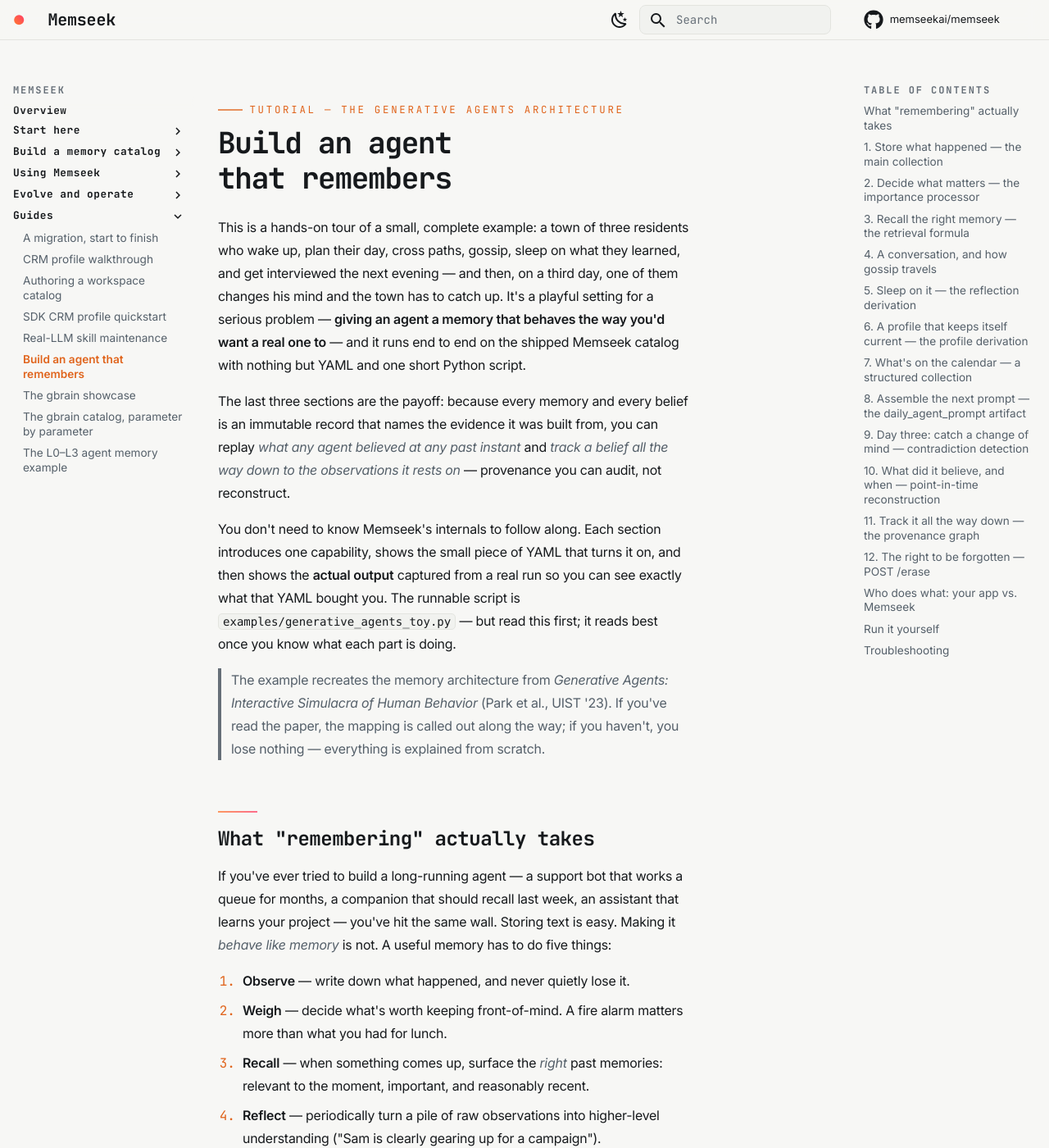
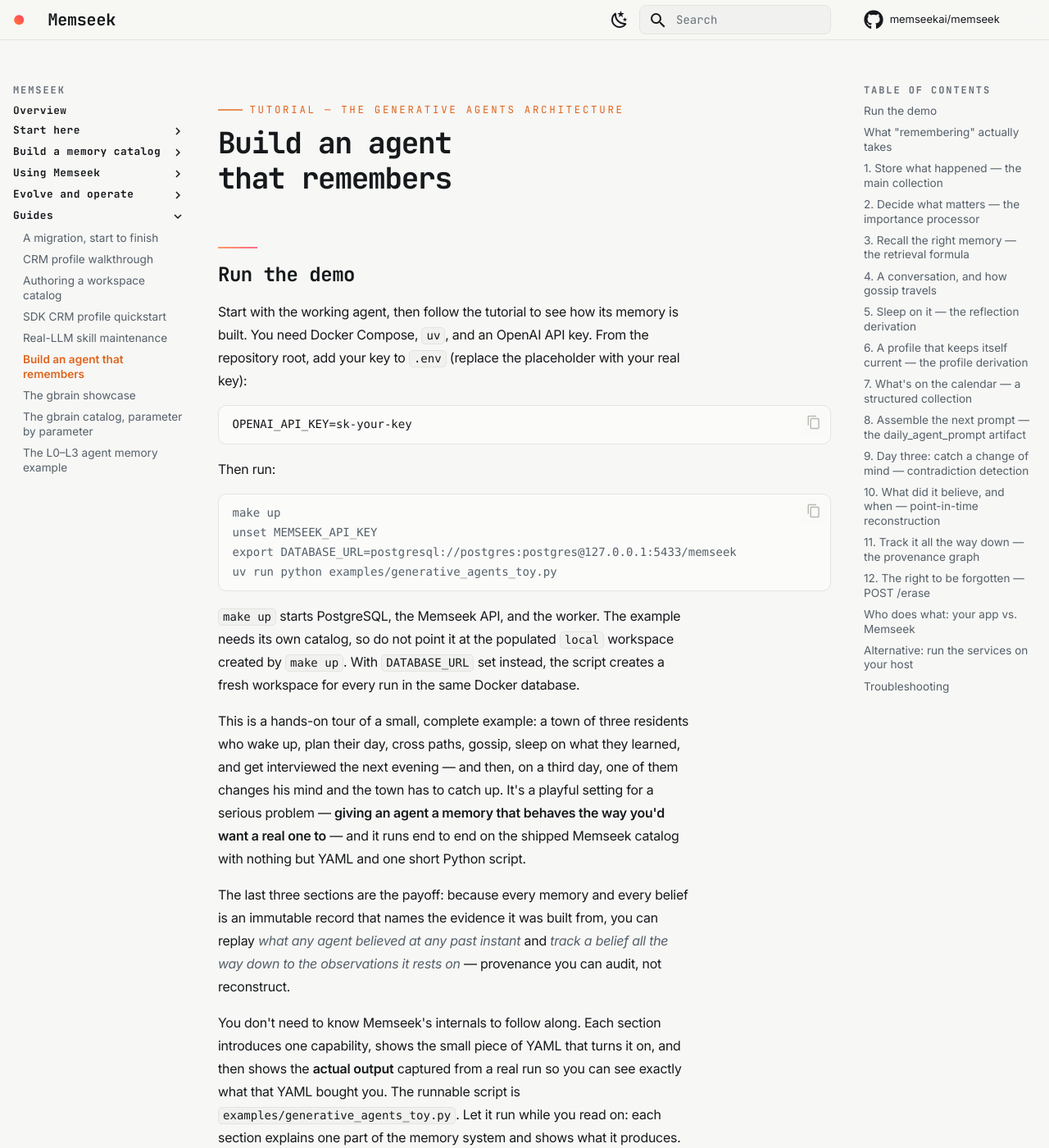
Before and after one commit to memseekai/memseek, an MkDocs documentation site: the page built from docs/generative-agents-example.md, in a window 1280 px wide and 1400 px high. Shown: the whole window at 82% size. Built offline with MkDocs 1.6.1 and Material for MkDocs 9.7.7, drawn with Linux system fonts in a browser that asks for light colours; comment, search, counter and statistics services are not loaded; some of the changed text lies outside the part shown.

Commit message:
better docs

````diff
--- a/docs/generative-agents-example.md
+++ b/docs/generative-agents-example.md
@@ -2,6 +2,30 @@
 title: Build an agent that remembers
 eyebrow: Tutorial — the Generative Agents architecture
 ---
+
+## Run the demo
+
+Start with the working agent, then follow the tutorial to see how its memory is
+built. You need Docker Compose, `uv`, and an OpenAI API key. From the repository
+root, add your key to `.env` (replace the placeholder with your real key):
+
+```dotenv
+OPENAI_API_KEY=sk-your-key
+```
+
+Then run:
+
+```console
+make up
+unset MEMSEEK_API_KEY
+export DATABASE_URL=postgresql://postgres:postgres@127.0.0.1:5433/memseek
+uv run python examples/generative_agents_toy.py
+```
+
+`make up` starts PostgreSQL, the Memseek API, and the worker. The example needs
+its own catalog, so do not point it at the populated `local` workspace created
+by `make up`. With `DATABASE_URL` set instead, the script creates a fresh
+workspace for every run in the same Docker database.
 
 This is a hands-on tour of a small, complete example: a town of three
 residents who wake up, plan their day, cross paths, gossip, sleep on what they
@@ -21,8 +45,8 @@
 introduces one capability, shows the small piece of YAML that turns it on, and
 then shows the **actual output** captured from a real run so you can see
 exactly what that YAML bought you. The runnable script is
-`examples/generative_agents_toy.py` — but read this first; it reads best once
-you know what each part is doing.
+`examples/generative_agents_toy.py`. Let it run while you read on: each section
+explains one part of the memory system and shows what it produces.
 
 > The example recreates the memory architecture from *Generative Agents:
 > Interactive Simulacra of Human Behavior* (Park et al., UIST '23). If you've
@@ -723,10 +747,11 @@
 Memseek processor. That boundary is what keeps the memory substrate reusable
 across wildly different applications.
 
-## Run it yourself
+## Alternative: run the services on your host
 
-Follow the [programmer quickstart](getting-started.md) to start PostgreSQL, the
-API, and the worker, then:
+The Docker quick start at the top is the simplest route. If you are developing
+the API or worker itself, follow the [programmer quickstart](getting-started.md)
+to run those processes on your host, then:
 
 ```console
 export DATABASE_URL=postgresql://postgres:postgres@127.0.0.1:55432/memseek_test
````
Also changed, not shown: 1 other file.
